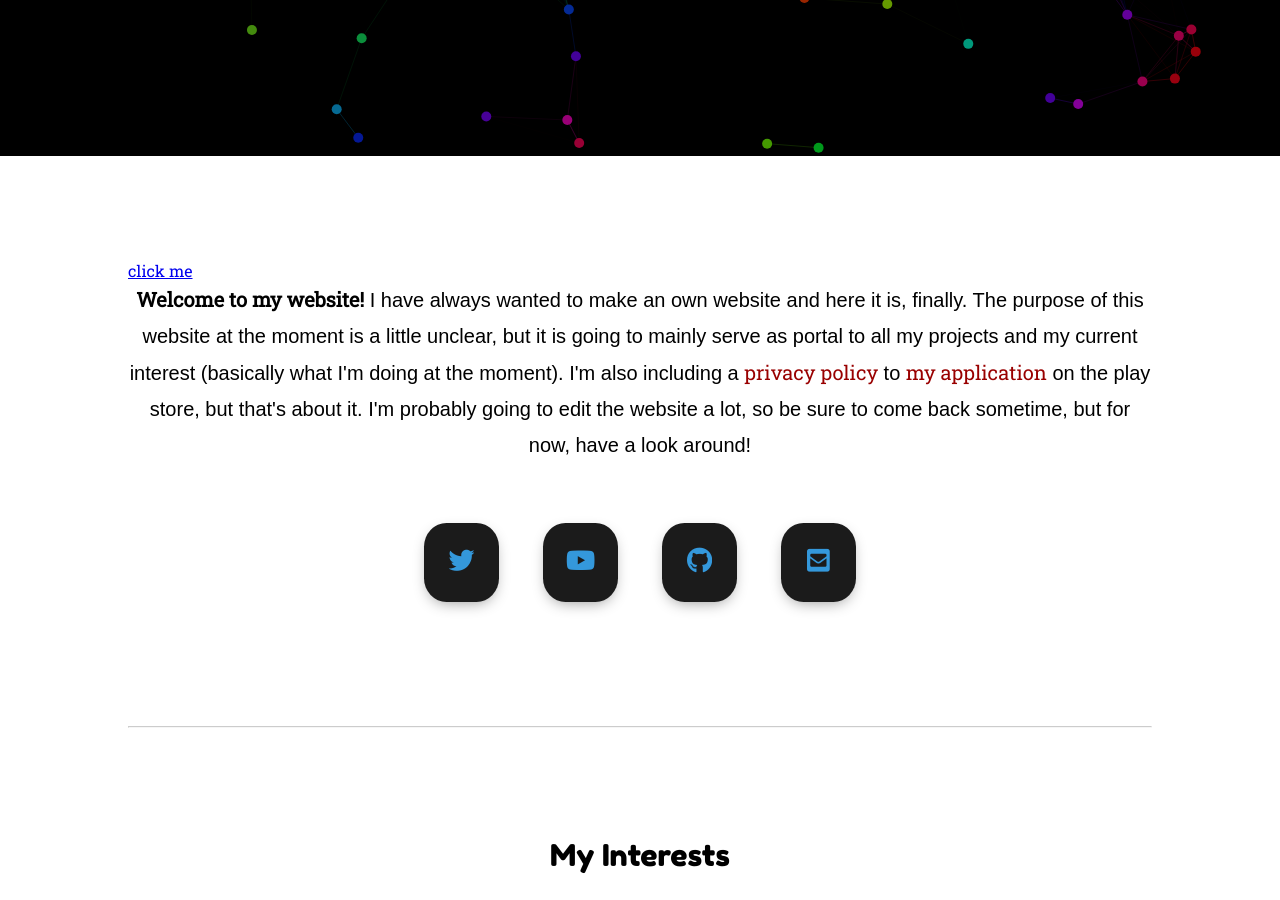
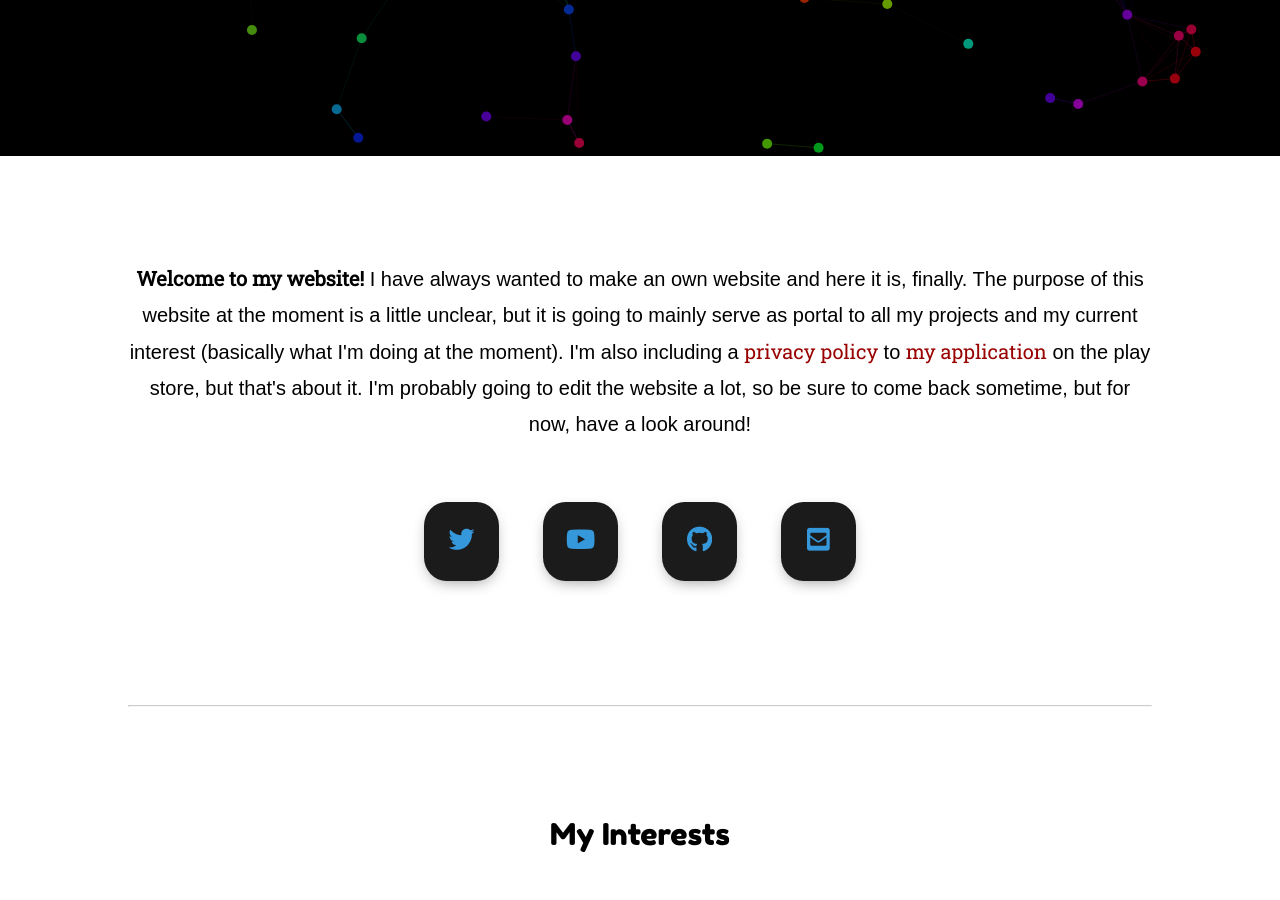
Before and after one commit to Cqsi/casimir.github.io, a Jekyll site: the page about.html, which Jekyll copies as it is, in a window 1280 px wide and 900 px high, scrolled down 744 px. Built offline with Jekyll 4.4.1, drawn with Linux system fonts in a browser that asks for light colours; nearby versions of some CDN libraries.

Commit message:
removed link

```diff
--- a/about.html
+++ b/about.html
@@ -18,8 +18,6 @@
     <section>
         <div class="container">
             <div class="special-link">
-
-                <a href="blog/index.html">click me</a>
 
                 <p id="text"><b>Welcome to my website!</b> I have always wanted to make an own website and here it is, finally. The purpose of this website at the moment is a little unclear, but it is going to mainly serve as portal to all my projects and my current interest (basically what I'm doing at the moment). I'm also including a <a href="html/privacypolicy.html">privacy policy</a> to <a href="https://play.google.com/store/apps/details?id=com.cqsi.android.sanningellerkonsekvens">my application</a> on the play store, but that's about it. I'm probably going to edit the website a lot, so be sure to come back sometime, but for now, have a look around!
 
```
